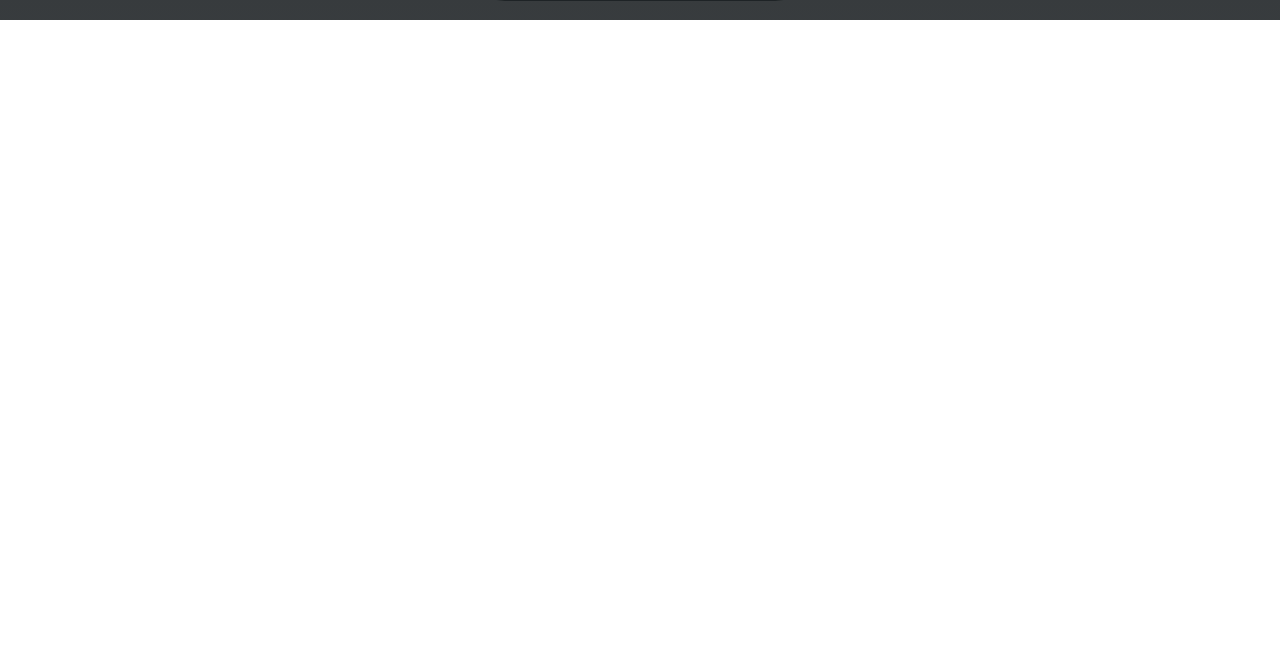
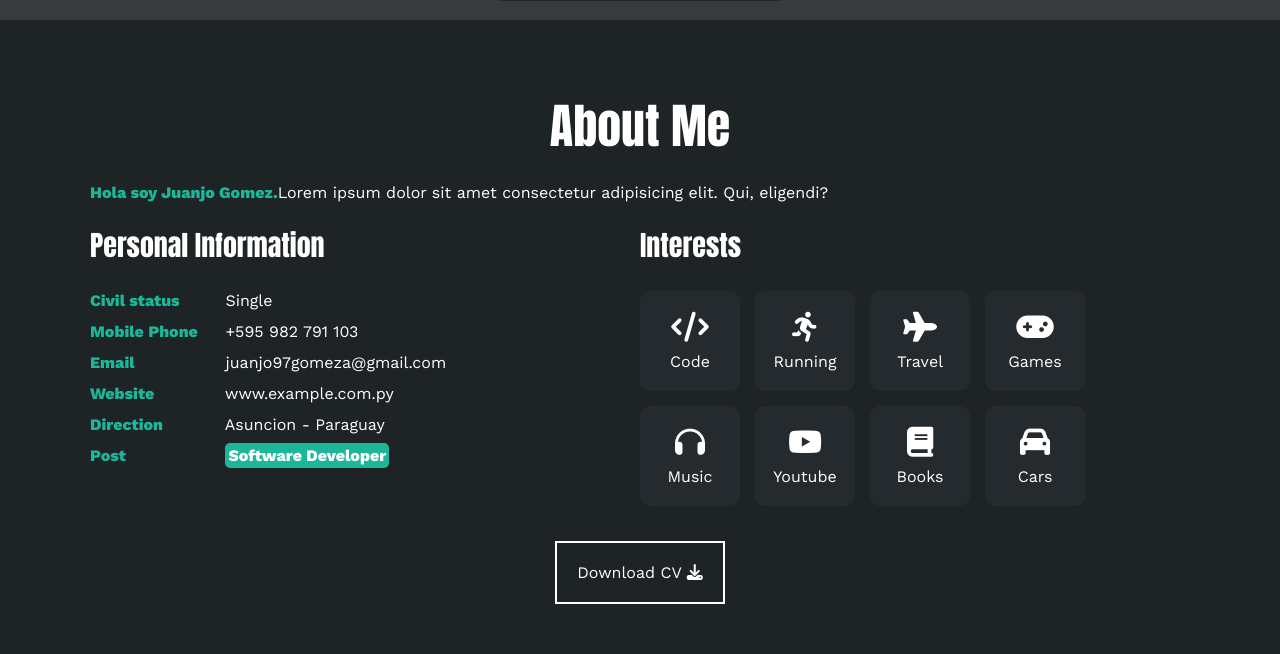
Before and after one commit to Juanmjo/portfolio, a plain HTML site: page index.html in a window 1280 px wide. Shown: the part 780-1434 px from the top of the page. Before the commit the page ends 800 px from the top, so only its background shows below. Drawn offline with nearby package versions, Linux system fonts and the light colour scheme; grey boxes are pictures that could not be loaded.

Commit message:
Agregando seccion Sobre mi

```diff
--- a/index.html
+++ b/index.html
@@ -9,10 +9,11 @@
     <link rel="stylesheet" href="styles.css">
 </head>
 <body>
+    <!-- MENU HEADER -->
     <div class="container-header">
         <header>
             <div class="logo">
-                <a href="#">Juanjo</a>
+                <a href="#">JUANJO</a>
             </div>
             <nav id="nav">
                 <ul>
@@ -29,6 +30,7 @@
             </div>
         </header>
     </div>
+    <!-- SECTION START -->
     <section id="start" class="start">
         <div class="container-banner">
             <div class="container-img">
@@ -44,5 +46,87 @@
             </div>
         </div>
     </section>
+    <!-- SECTION ABOUT ME -->
+    <section id="aboutme" class="aboutme">
+        <div class="container-section">
+            <h2>About Me</h2>
+            <p><span>Hola soy Juanjo Gomez.</span>Lorem ipsum dolor sit amet consectetur adipisicing elit.
+                Qui, eligendi?</p>
+                <div class="row">
+                    <!-- Personal data -->
+                    <div class="col">
+                        <h3>Personal Information</h3>
+                        <ul>
+                            <li>
+                                <strong>Civil status</strong>
+                                Single
+                            </li>
+                            <li>
+                                <strong>Mobile Phone</strong>
+                                +595 982 791 103
+                            </li>
+                            <li>
+                                <strong>Email</strong>
+                                juanjo97gomeza@gmail.com
+                            </li>
+                            <li>
+                                <strong>Website</strong>
+                                www.example.com.py
+                            </li>
+                            <li>
+                                <strong>Direction</strong>
+                                Asuncion - Paraguay
+                            </li>
+                            <li>
+                                <strong>Post</strong>
+                                <span>Software Developer</span>
+                            </li>
+                        </ul>
+                    </div>
+                    <!-- Interests -->
+                    <div class="col">
+                        <h3>Interests</h3>
+                        <div class="container-interests">
+                            <div class="hobby">
+                                <i class="fa-solid fa-code"></i>
+                                <span>Code</span>
+                            </div>
+                            <div class="hobby">
+                                <i class="fa-solid fa-person-running"></i>
+                                <span>Running</span>
+                            </div>
+                            <div class="hobby">
+                                <i class="fa-solid fa-plane"></i>
+                                <span>Travel</span>
+                            </div>
+                            <div class="hobby">
+                                <i class="fa-solid fa-gamepad"></i>
+                                <span>Games</span>
+                            </div>
+                            <div class="hobby">
+                                <i class="fa-solid fa-headphones"></i>
+                                <span>Music</span>
+                            </div>
+                            <div class="hobby">
+                                <i class="fa-brands fa-youtube"></i>
+                                <span>Youtube</span>
+                            </div>
+                            <div class="hobby">
+                                <i class="fa-solid fa-book"></i>
+                                <span>Books</span>
+                            </div>
+                            <div class="hobby">
+                                <i class="fa-solid fa-car"></i>
+                                <span>Cars</span>
+                            </div>
+                        </div>
+                    </div>
+                </div>
+                <button>
+                    Download CV <i class="fa-solid fa-download"></i>
+                    <span class="overlay"></span>
+                </button>
+        </div>
+    </section>
 </body>
 </html>
--- a/styles.css
+++ b/styles.css
@@ -29,7 +29,7 @@ html {
 }
 
 .container-header header .logo a {
-  font-family: "Impact";
+  font-family: "Quicksand";
   font-size: 36px;
   color: #1cb698;
   text-decoration: none;
@@ -124,3 +124,123 @@ html {
 .start .container-banner .networks a:hover {
   background-color: #1cb698;
 }
+
+.aboutme {
+  background-color: #1e2326;
+  color: #fff;
+  padding: 50px 20px;
+}
+
+.aboutme .container-section {
+  max-width: 1100px;
+  margin: auto;
+}
+
+.aboutme h2 {
+  font-size: 48px;
+  font-family: "Impact";
+  text-align: center;
+  padding: 20px 0;
+}
+
+.aboutme .container-section p {
+  font: 18px;
+  line-height: 22px;
+  margin-bottom: 20px;
+}
+
+.aboutme .container-section p span {
+  color: #1cb698;
+  font-weight: bold;
+}
+
+.aboutme .row {
+  display: flex;
+}
+
+.aboutme .row .col {
+  width: 50%;
+}
+
+.aboutme .row .col h3 {
+  font-size: 28px;
+  font-family: "Impact";
+  margin-bottom: 25px;
+}
+
+.aboutme .row .col ul {
+  list-style: none;
+}
+
+.aboutme .row .col ul li {
+  margin: 12px 0;
+}
+
+.aboutme .row .col ul li strong {
+  display: inline-block;
+  color: #1cb698;
+  width: 130px;
+}
+
+.aboutme .row .col ul li span {
+  background-color: #1cb698;
+  padding: 3px;
+  font-weight: bold;
+  border-radius: 5px;
+}
+
+.aboutme .row .col .container-interests {
+  display: flex;
+  flex-wrap: wrap;
+}
+
+.aboutme .row .col .container-interests .hobby {
+  width: 100px;
+  height: 100px;
+  background-color: #252a2e;
+  border-radius: 10px;
+  margin: 0 15px 15px 0;
+  display: flex;
+  flex-direction: column;
+  align-items: center;
+  justify-content: center;
+  transition: 0.3s;
+}
+
+.aboutme .row .col .container-interests .hobby:hover {
+  background-color: #1cb698;
+}
+
+.aboutme .row .col .container-interests .hobby i {
+  font-size: 30px;
+  margin-bottom: 10px;
+}
+
+.aboutme button {
+  cursor: pointer;
+  background-color: transparent;
+  border: 2px solid #fff;
+  width: fit-content;
+  display: block;
+  margin: 20px auto;
+  font-size: 16px;
+  color: #fff;
+  position: relative;
+  z-index: 10;
+  padding: 20px;
+}
+
+.aboutme button .overlay {
+  position: absolute;
+  top: 0;
+  left: 0;
+  width: 0;
+  height: 100%;
+  background-color: #1cb698;
+  z-index: -1;
+  transition: 0.3s;
+}
+
+.aboutme button:hover .overlay {
+  width: 100%;
+}
```
